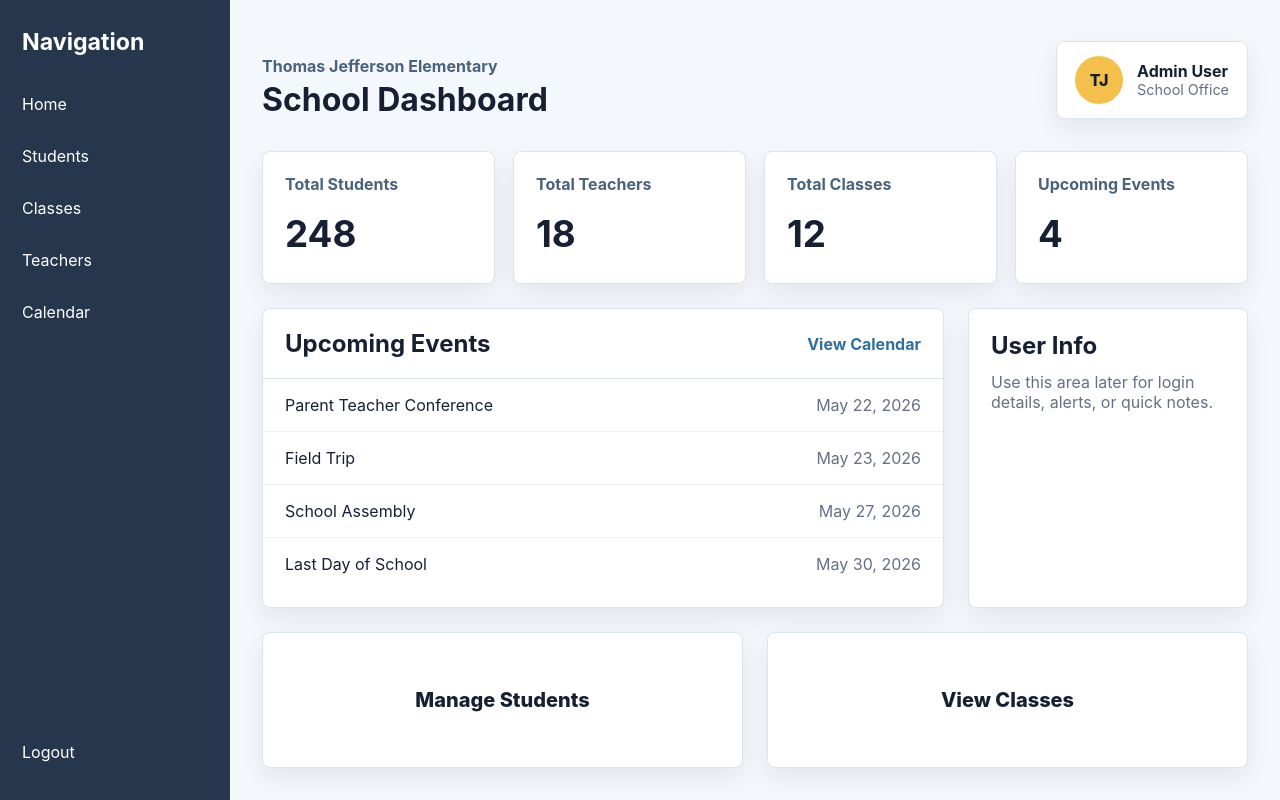
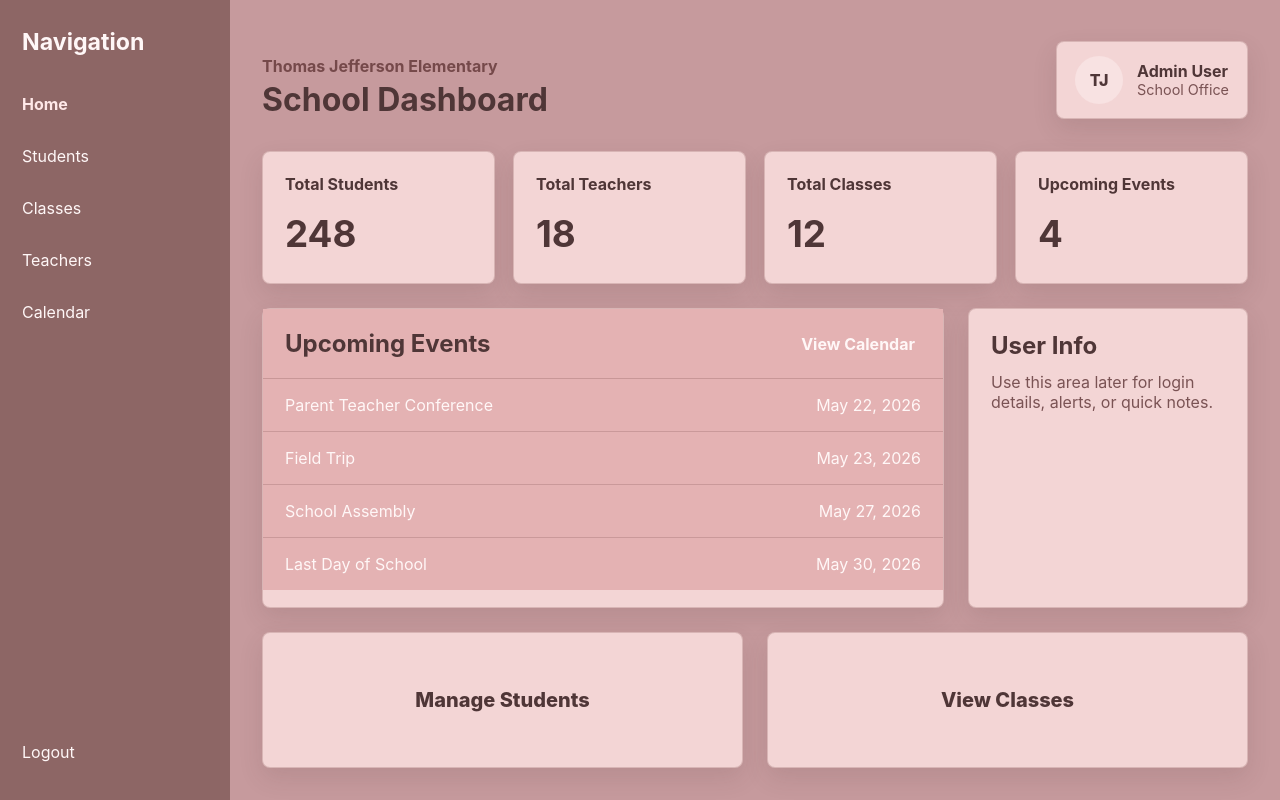
Before and after one commit to tulipbayy/launch-school-dashboard, a React (Vite) app: page / in a window 1280 px wide. Built offline with nearby package versions, Linux system fonts and the light colour scheme.

Commit message:
updated ui and links

```diff
--- a/src/App.css
+++ b/src/App.css
@@ -1,8 +1,22 @@
+.dashboard-shell {
+  --page-bg: #c69a9d;
+  --sidebar-bg: #8d6665;
+  --card-bg: #f3d5d5;
+  --panel-bg: #e4b2b3;
+  --soft-panel-bg: #f8e2e2;
+  --border: #8f6262;
+  --text: #4f3637;
+  --muted-text: #7a5354;
+  --light-text: #fff7f7;
+  --accent: #75494a;
+  --accent-hover: #5f3a3b;
+}
+
 .dashboard-shell {
   display: grid;
   grid-template-columns: 230px 1fr;
   min-height: 100vh;
-  background: #f4f7fb;
+  background: var(--page-bg);
 }
 
 .sidebar {
@@ -10,13 +24,13 @@
   flex-direction: column;
   gap: 28px;
   padding: 28px 22px;
-  background: #26364d;
-  color: #ffffff;
+  background: var(--sidebar-bg);
+  color: var(--light-text);
 }
 
 .sidebar h2 {
   margin: 0;
-  color: #ffffff;
+  color: var(--light-text);
   font-size: 1.45rem;
 }
 
@@ -25,14 +39,21 @@
   gap: 12px;
 }
 
-.sidebar a {
-  color: #ffffff;
+.sidebar button {
+  border: 0;
+  background: transparent;
+  color: var(--light-text);
   padding: 10px 0;
+  font: inherit;
+  text-align: left;
   text-decoration: none;
+  cursor: pointer;
 }
 
-.sidebar a:hover {
-  color: #f3c14b;
+.sidebar button:hover,
+.sidebar button.active {
+  color: #ffe8e8;
+  font-weight: 700;
 }
 
 .logout-link {
@@ -53,14 +74,14 @@
 }
 
 .eyebrow {
-  color: #49637d;
+  color: var(--accent);
   font-weight: 700;
   margin-bottom: 4px;
 }
 
 .dashboard-header h1 {
   margin: 0;
-  color: #172033;
+  color: var(--text);
   font-size: 2rem;
 }
 
@@ -68,11 +89,13 @@
 .stat-card,
 .events-panel,
 .info-panel,
-.quick-actions a {
+.page-panel,
+.quick-actions button {
   border: 1px solid #dbe3ee;
+  border-color: rgba(143, 98, 98, 0.28);
   border-radius: 8px;
-  background: #ffffff;
-  box-shadow: 0 10px 24px rgba(31, 45, 61, 0.08);
+  background: var(--card-bg);
+  box-shadow: 0 10px 24px rgba(78, 48, 49, 0.12);
 }
 
 .user-card {
@@ -84,7 +107,7 @@
 
 .user-card span {
   display: block;
-  color: #667085;
+  color: var(--muted-text);
   font-size: 0.9rem;
 }
 
@@ -94,8 +117,8 @@
   width: 48px;
   height: 48px;
   border-radius: 50%;
-  background: #f3c14b;
-  color: #172033;
+  background: var(--soft-panel-bg);
+  color: var(--text);
   font-weight: 800;
 }
 
@@ -112,12 +135,12 @@
 }
 
 .stat-card span {
-  color: #49637d;
+  color: var(--text);
   font-weight: 700;
 }
 
 .stat-card strong {
-  color: #172033;
+  color: var(--text);
   font-size: 2.3rem;
   line-height: 1;
 }
@@ -134,19 +157,23 @@
   justify-content: space-between;
   gap: 16px;
   padding: 20px 22px;
-  border-bottom: 1px solid #dbe3ee;
+  border-bottom: 1px solid rgba(143, 98, 98, 0.34);
+  background: var(--panel-bg);
 }
 
 .panel-header h2,
 .info-panel h2 {
   margin: 0;
-  color: #172033;
+  color: var(--text);
 }
 
-.panel-header a {
-  color: #2f6f9f;
+.panel-header button {
+  border: 0;
+  background: transparent;
+  color: var(--light-text);
+  cursor: pointer;
+  font: inherit;
   font-weight: 700;
-  text-decoration: none;
 }
 
 .event-list {
@@ -162,7 +189,9 @@
   justify-content: space-between;
   gap: 16px;
   padding: 16px 22px;
-  border-bottom: 1px solid #edf1f6;
+  border-bottom: 1px solid rgba(143, 98, 98, 0.3);
+  color: var(--light-text);
+  background: var(--panel-bg);
 }
 
 .event-list li:last-child {
@@ -170,7 +199,7 @@
 }
 
 .event-list time {
-  color: #667085;
+  color: var(--light-text);
   white-space: nowrap;
 }
 
@@ -180,7 +209,7 @@
 
 .info-panel p {
   margin-top: 12px;
-  color: #667085;
+  color: var(--muted-text);
 }
 
 .quick-actions {
@@ -189,19 +218,56 @@
   gap: 24px;
 }
 
-.quick-actions a {
+.quick-actions button {
   display: grid;
   min-height: 120px;
   place-items: center;
-  color: #172033;
+  color: var(--text);
+  cursor: pointer;
+  font: inherit;
   font-size: 1.25rem;
   font-weight: 800;
   text-align: center;
-  text-decoration: none;
 }
 
-.quick-actions a:hover {
-  border-color: #2f6f9f;
+.quick-actions button:hover {
+  border-color: var(--accent);
+  color: var(--accent-hover);
+}
+
+.page-panel {
+  overflow: hidden;
+}
+
+.table-wrapper {
+  overflow-x: auto;
+}
+
+table {
+  width: 100%;
+  border-collapse: collapse;
+}
+
+th,
+td {
+  padding: 16px 22px;
+  border-bottom: 1px solid rgba(143, 98, 98, 0.24);
+  text-align: left;
+}
+
+th {
+  color: var(--muted-text);
+  font-size: 0.9rem;
+  text-transform: uppercase;
+  background: var(--soft-panel-bg);
+}
+
+td {
+  color: var(--text);
+}
+
+tbody tr:last-child td {
+  border-bottom: 0;
 }
 
 @media (max-width: 900px) {
--- a/src/App.jsx
+++ b/src/App.jsx
@@ -1,4 +1,23 @@
+import { useState } from 'react'
 import './App.css'
+
+const students = [
+  { name: 'Maya Chen', grade: '4th', teacher: 'Ms. Rivera' },
+  { name: 'Jordan Brooks', grade: '3rd', teacher: 'Mr. Patel' },
+  { name: 'Avery Johnson', grade: '5th', teacher: 'Mrs. Thompson' },
+]
+
+const teachers = [
+  { name: 'Elena Rivera', className: 'Grade 4 Math', students: 24 },
+  { name: 'Sam Patel', className: 'Grade 3 Reading', students: 22 },
+  { name: 'Nora Thompson', className: 'Grade 5 Science', students: 26 },
+]
+
+const classes = [
+  { name: 'Grade 4 Math', teacher: 'Ms. Rivera', average: '91%' },
+  { name: 'Grade 3 Reading', teacher: 'Mr. Patel', average: '88%' },
+  { name: 'Grade 5 Science', teacher: 'Mrs. Thompson', average: '93%' },
+]
 
 const stats = [
   { label: 'Total Students', value: 248 },
@@ -17,20 +36,28 @@ const events = [
 const navItems = ['Home', 'Students', 'Classes', 'Teachers', 'Calendar']
 
 function App() {
+  const [activePage, setActivePage] = useState('Home')
+
   return (
     <div className="dashboard-shell">
       <aside className="sidebar" aria-label="Main navigation">
         <h2>Navigation</h2>
         <nav>
           {navItems.map((item) => (
-            <a href="/" key={item}>
+            <button
+              className={activePage === item ? 'active' : ''}
+              key={item}
+              type="button"
+              aria-label={`Open ${item} page`}
+              onClick={() => setActivePage(item)}
+            >
               {item}
-            </a>
+            </button>
           ))}
         </nav>
-        <a className="logout-link" href="/">
+        <button className="logout-link" type="button">
           Logout
-        </a>
+        </button>
       </aside>
 
       <main className="dashboard-main">
@@ -50,6 +77,19 @@ function App() {
           </section>
         </header>
 
+        {activePage === 'Home' && <HomePage setActivePage={setActivePage} />}
+        {activePage === 'Students' && <StudentsPage />}
+        {activePage === 'Classes' && <ClassesPage />}
+        {activePage === 'Teachers' && <TeachersPage />}
+        {activePage === 'Calendar' && <CalendarPage />}
+      </main>
+    </div>
+  )
+}
+
+function HomePage({ setActivePage }) {
+  return (
+    <>
       <section className="stats-grid" aria-label="School summary">
         {stats.map((stat) => (
           <article className="stat-card" key={stat.label}>
@@ -63,16 +103,11 @@ function App() {
         <article className="events-panel">
           <div className="panel-header">
             <h2>Upcoming Events</h2>
-              <a href="/">View Calendar</a>
+            <button type="button" onClick={() => setActivePage('Calendar')}>
+              View Calendar
+            </button>
           </div>
-            <ul className="event-list">
-              {events.map((event) => (
-                <li key={event.name}>
-                  <span>{event.name}</span>
-                  <time>{event.date}</time>
-                </li>
-              ))}
-            </ul>
+          <EventList />
         </article>
 
         <aside className="info-panel">
@@ -82,10 +117,120 @@ function App() {
       </section>
 
       <section className="quick-actions" aria-label="Quick actions">
-          <a href="/">Manage Students</a>
-          <a href="/">View Classes</a>
+        <button type="button" onClick={() => setActivePage('Students')}>
+          Manage Students
+        </button>
+        <button type="button" onClick={() => setActivePage('Classes')}>
+          View Classes
+        </button>
       </section>
-      </main>
+    </>
+  )
+}
+
+function StudentsPage() {
+  return (
+    <section className="page-panel">
+      <div className="panel-header">
+        <h2>Student Directory</h2>
+        <button type="button">Add Student</button>
+      </div>
+      <DataTable
+        headers={['Student', 'Grade', 'Teacher']}
+        rows={students.map((student) => [
+          student.name,
+          student.grade,
+          student.teacher,
+        ])}
+      />
+    </section>
+  )
+}
+
+function ClassesPage() {
+  return (
+    <section className="page-panel">
+      <div className="panel-header">
+        <h2>Classes</h2>
+        <button type="button">Add Class</button>
+      </div>
+      <DataTable
+        headers={['Class', 'Teacher', 'Average Grade']}
+        rows={classes.map((classItem) => [
+          classItem.name,
+          classItem.teacher,
+          classItem.average,
+        ])}
+      />
+    </section>
+  )
+}
+
+function TeachersPage() {
+  return (
+    <section className="page-panel">
+      <div className="panel-header">
+        <h2>Teacher Directory</h2>
+        <button type="button">Add Teacher</button>
+      </div>
+      <DataTable
+        headers={['Teacher', 'Class', 'Students']}
+        rows={teachers.map((teacher) => [
+          teacher.name,
+          teacher.className,
+          teacher.students,
+        ])}
+      />
+    </section>
+  )
+}
+
+function CalendarPage() {
+  return (
+    <section className="page-panel">
+      <div className="panel-header">
+        <h2>School Calendar</h2>
+        <button type="button">Add Event</button>
+      </div>
+      <EventList />
+    </section>
+  )
+}
+
+function EventList() {
+  return (
+    <ul className="event-list">
+      {events.map((event) => (
+        <li key={event.name}>
+          <span>{event.name}</span>
+          <time>{event.date}</time>
+        </li>
+      ))}
+    </ul>
+  )
+}
+
+function DataTable({ headers, rows }) {
+  return (
+    <div className="table-wrapper">
+      <table>
+        <thead>
+          <tr>
+            {headers.map((header) => (
+              <th key={header}>{header}</th>
+            ))}
+          </tr>
+        </thead>
+        <tbody>
+          {rows.map((row) => (
+            <tr key={row.join('-')}>
+              {row.map((cell) => (
+                <td key={cell}>{cell}</td>
+              ))}
+            </tr>
+          ))}
+        </tbody>
+      </table>
     </div>
   )
 }
--- a/src/index.css
+++ b/src/index.css
@@ -2,8 +2,8 @@
   font-family:
     Inter, ui-sans-serif, system-ui, -apple-system, BlinkMacSystemFont, "Segoe UI",
     sans-serif;
-  color: #172033;
-  background: #f4f7fb;
+  color: #4f3637;
+  background: #c69a9d;
   font-synthesis: none;
   text-rendering: optimizeLegibility;
   -webkit-font-smoothing: antialiased;
```
Lines whose indentation alone changed are shown as unchanged.
